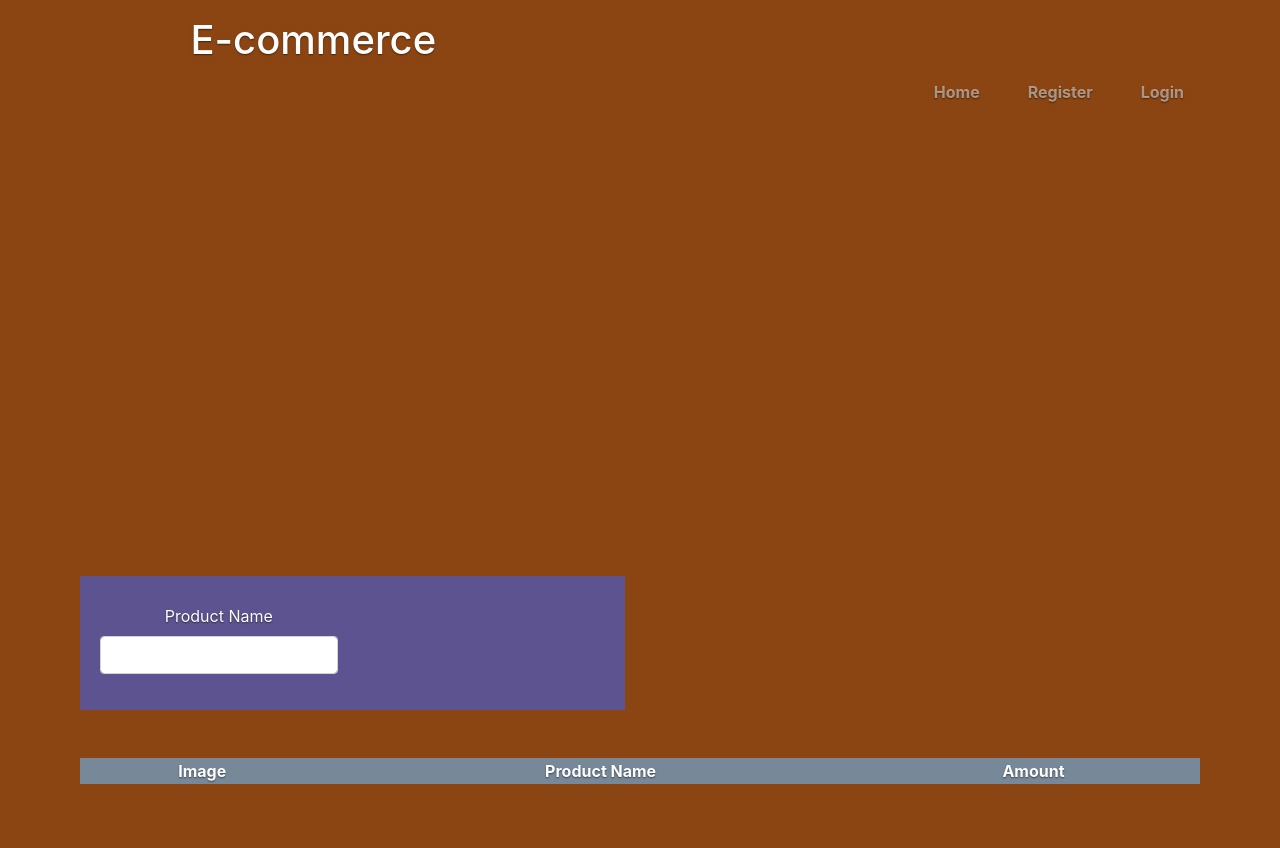
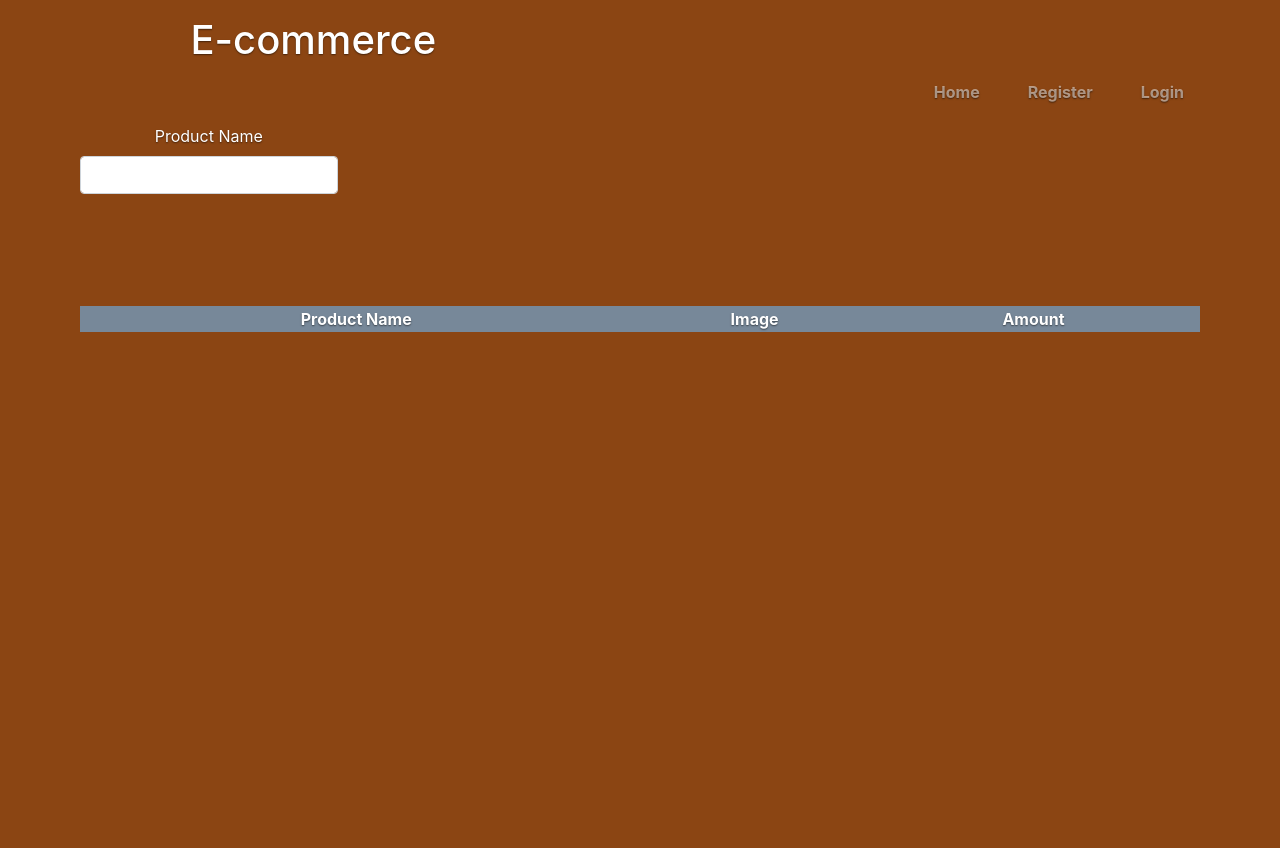
Before and after one commit to muthusanju/ecommerces, a Node server app: template views/pages/demo.ejs in a window 1280 px wide. After the commit the page ends 332 px from the top, so only its background shows below. Run offline with Node 20, Linux system fonts and the light colour scheme; the template is opened without the code that fills it, so the values that code supplies are empty; some libraries are stand-ins or nearby versions.

Commit message:
i have changed a file

```diff
--- a/views/pages/demo.ejs
+++ b/views/pages/demo.ejs
@@ -1,50 +1,40 @@
 <%- include('../template/head')-%>
+
 <html>
-<link href="//cdn.datatables.net/1.10.21/css/jquery.dataTables.min.css" rel="stylesheet">
 <body class="text-center">
 <div class="alert-danger", role="alert", id="error-group", style="display: none"></div>
-    <div class="cover-container d-flex w-100 h-100 p-3 mx-auto flex-column">
+    <div class="cover-container d-flex w-100 h-80 p-3 mx-auto flex-column">
         <%- include('../template/nav')-%>
-      </br></br></br>
-      <h5 id="update1" style="color: red;"> </h5></br>
     <div class="row add-form" >
           <div class="col-6">
-            <div class="card1">
-              <div class="card-body">
+            <div class="card2">
 
                   <form id="formadd1" class="mt-2" >
                      <div class="row">
                         <div class="col-sm-6">
                           <div class="form-group">
-
                               <label for="pwd" class="label">Product Name</label>
                               <input type="text"  name="search" id="search" class="form-control search">
-
                           </div>
                        </div>
                     </div>
                  </form>
 
               </div>
-            </div>
-          </div>
-        </div></br></br>
-
+            </div> </div>
+</br></br></br></br>
 <table class="display responsive nowrap" style="width:100%" id="example" >
    <thead>
       <tr >
+          <th>Product Name</th>
           <th>Image</th>
-          <th>Product Name</th>
           <th>Amount</th>
           <th></th>
       </tr>
     </thead>
     <tbody>
-
     </tbody>
   </table>
-
-  </div> </br></br>
 
     </body>
 </html>
@@ -66,17 +56,19 @@
       data:JSON.stringify(data),
       contentType:"application/json",
       success: function(res) {
+
         console.log(res);
         var result;
         result=res.resMsg;
         console.log('re:',result);
           for(var i=0;i<result.length;i++){
-          var markup = "<tr><td><img src="+"/image/"+result[i].image+"></img></td><td>"+result[i].productname+"</td><td>"+result[i].amount+"</td></tr>";
+          var markup = "<tr><td><img src="+"/uploads/"+result[i].image+"></img></td><td>"+result[i].productname+"</td><td>"+result[i].amount+"</td></tr>";
         $("table tbody").append(markup);
 
       }
 
-    }
+    },
+    minilength:3
     });
    return false;
     });
```
Lines whose indentation alone changed are shown as unchanged.
